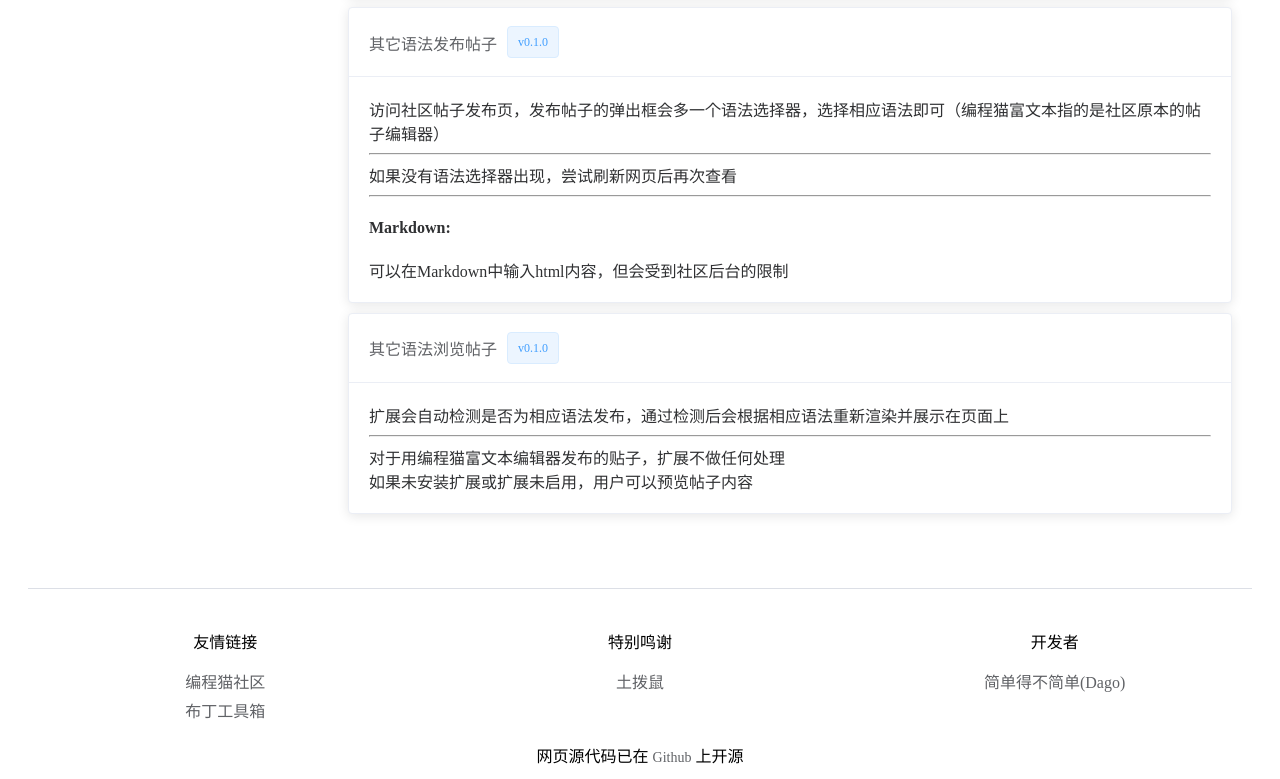
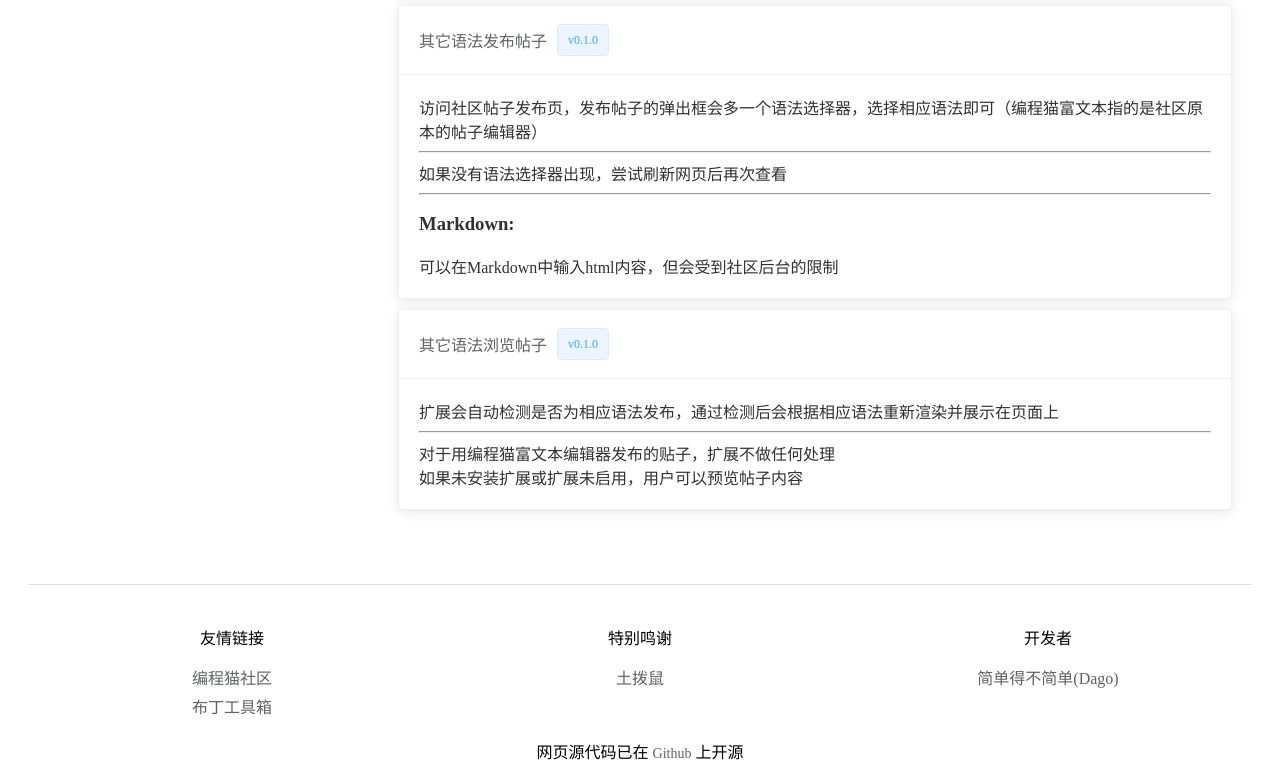
Before and after one commit to codemaoTeam/codemao-browse-enhanced-site, a Vue app: page /doc in a window 1280 px wide. Shown: the part 2000-2779 px from the top of the page. Built offline with nearby package versions, Linux system fonts and the light colour scheme.

Commit message:
improvement: 添加页脚、文档页面响应式

```diff
--- a/src/App.vue
+++ b/src/App.vue
@@ -18,13 +18,14 @@
         <router-view />
       </el-main>
 
-      <el-footer height="250px">
+      <el-footer>
         <el-divider />
-        <el-row :gutter="20">
+        <el-row>
           <el-col
             v-for="links in footerLinks"
             :key="links.name"
-            :span="24 / footerLinks.length"
+            :span="24"
+            :md="24 / footerLinks.length"
           >
             <p>{{ links.name }}</p>
             <List :data="links.content" />
--- a/src/views/Doc.vue
+++ b/src/views/Doc.vue
@@ -1,6 +1,6 @@
 <template>
   <el-container>
-    <el-aside>
+    <el-aside width="350px">
       <el-tree
         :data="questionTree"
         @node-click="handleNodeClick"
@@ -8,7 +8,6 @@
         default-expand-all
       ></el-tree>
     </el-aside>
-    <el-container>
     <el-main>
       <div v-for="questionType in questionTree" :key="questionType.id">
         <el-link
@@ -45,7 +44,6 @@
         </el-card>
       </div>
     </el-main>
-    </el-container>
   </el-container>
 </template>
 
@@ -165,11 +163,20 @@ export default {
 
 <style scoped>
 .el-aside {
-  padding-top: 20px;
-  padding-left: 20px;
+  padding: 20px;
 }
 
 .el-card {
   margin-bottom: 10px;
 }
+
+@media (max-width: 992px) {
+  .el-aside {
+    width: 100% !important;
+  }
+
+  .el-container {
+    display: block;
+  }
+}
 </style>
```
Lines whose indentation alone changed are shown as unchanged.
